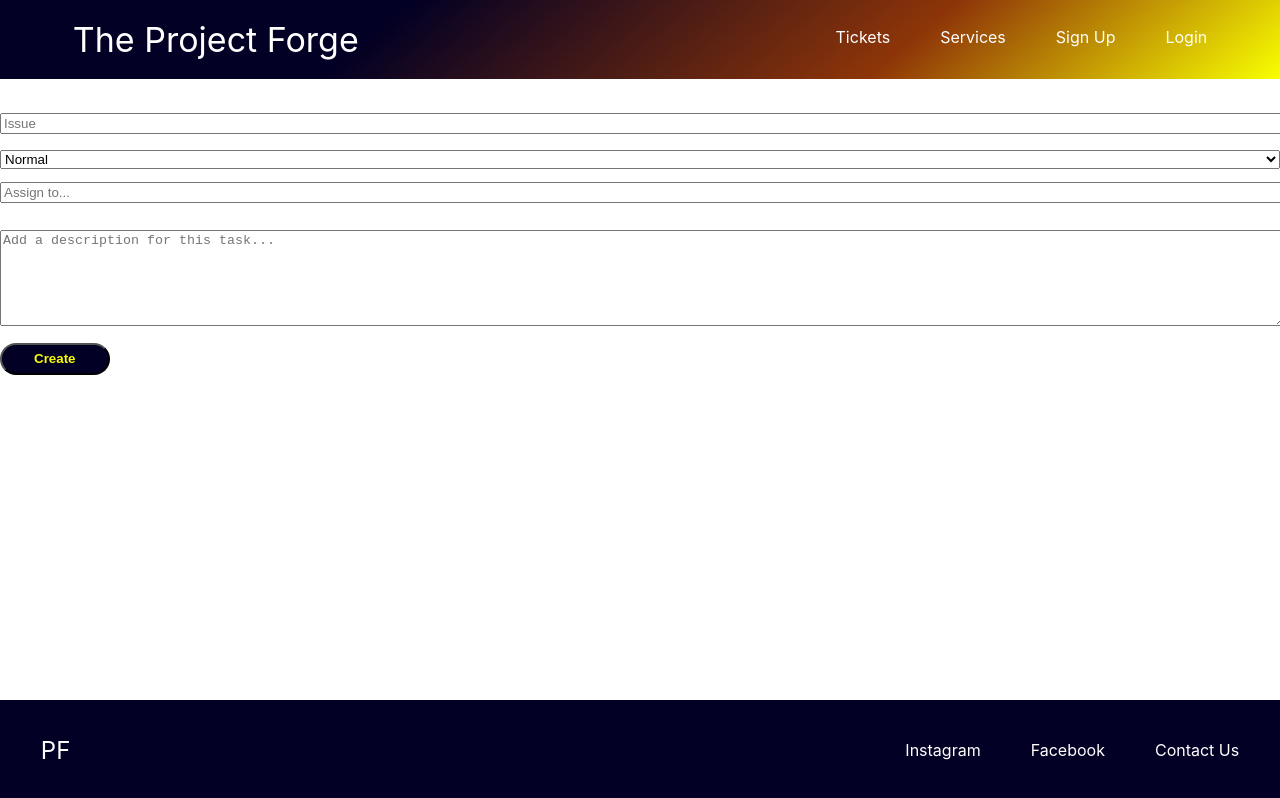
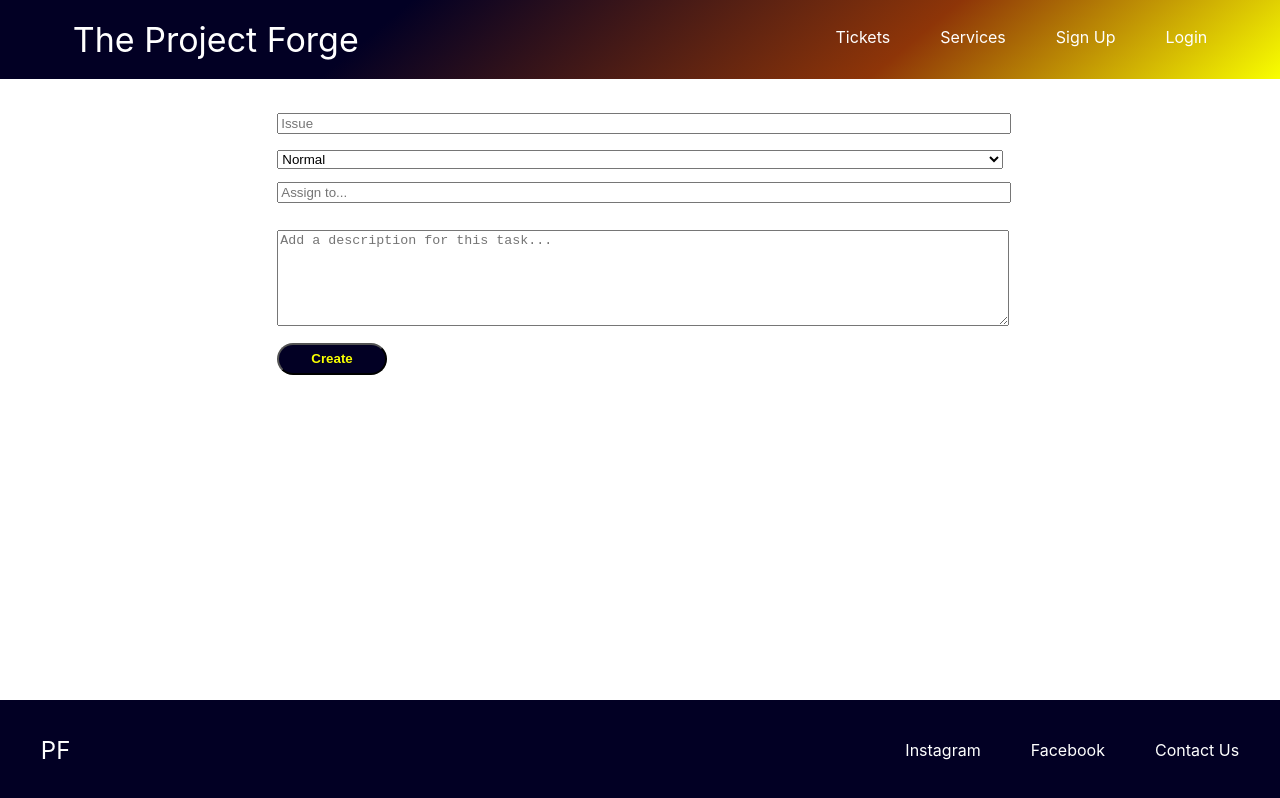
Before and after one commit to RedBrand88/issue-tracker-frontend, a React (Create React App) app: page /create-ticket in a window 1280 px wide. Built offline with nearby package versions, Linux system fonts and the light colour scheme.

Commit message:
change create ticket container styles

```diff
--- a/src/Containers/CreateTicketFormView/CreateTicketFormView.module.css
+++ b/src/Containers/CreateTicketFormView/CreateTicketFormView.module.css
@@ -1,3 +1,6 @@
 .createTicketContainer {
     margin-top: 100px;
+    min-width: 75%;
+    display: flex;
+    justify-content: center;
 }
```
